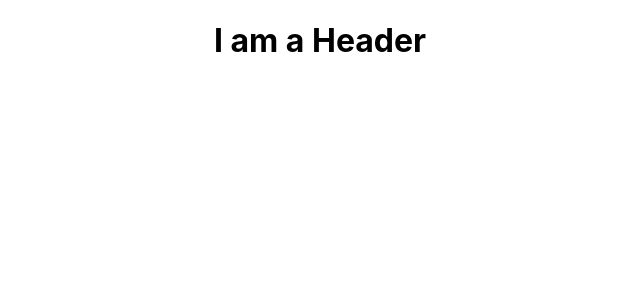
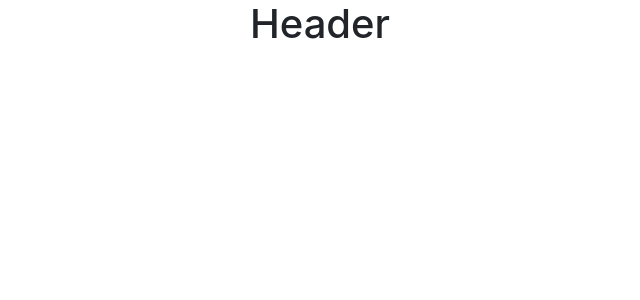
Before and after one commit to Build-Week-SF-Recipes-Cookbook/front-end, a React (Create React App) app: page / in a window 1280 px wide. Shown: the top 300 px of the page, without its empty margins (320-960 px from the left). Built offline with nearby package versions, Linux system fonts and the light colour scheme.

Commit message:
not ussing bootstrap

```diff
--- a/src/App.js
+++ b/src/App.js
@@ -1,6 +1,5 @@
 import React from 'react'
 import {
-  BrowserRouter as Router,
   Switch,
   Route
 } from 'react-router-dom'
@@ -11,7 +10,7 @@ function App() {
   return (
     <div className="App">
       <Switch>
-        <Route>
+        <Route path="/">
           <Home />
         </Route>
       </Switch>
--- a/src/Layout/Header.js
+++ b/src/Layout/Header.js
@@ -2,9 +2,9 @@ import React from 'react'
 
 function Header() {
     return (
-        <div>
-            <h1>I am a Header</h1>
-        </div>
+        <>
+        <h1>Header</h1>
+        </>
     )
 }
 
--- a/src/Views/Home.js
+++ b/src/Views/Home.js
@@ -3,9 +3,9 @@ import Header from '../Layout/Header'
 
 const Home = () => {
     return (
-        <div>
+        <>
             <Header />
-        </div>
+        </>
     )
 }
 
--- a/src/index.js
+++ b/src/index.js
@@ -1,7 +1,9 @@
 import React from 'react';
 import ReactDOM from 'react-dom';
 import {   BrowserRouter as Router } from 'react-router-dom'
-
+//Importing Bootstrap
+import 'bootstrap/dist/css/bootstrap.min.css';
+//Styles CSS
 import './index.css';
 import App from './App';
 
```
Also changed, not shown: 1 other file (tests, documents, lock files or other folders).
